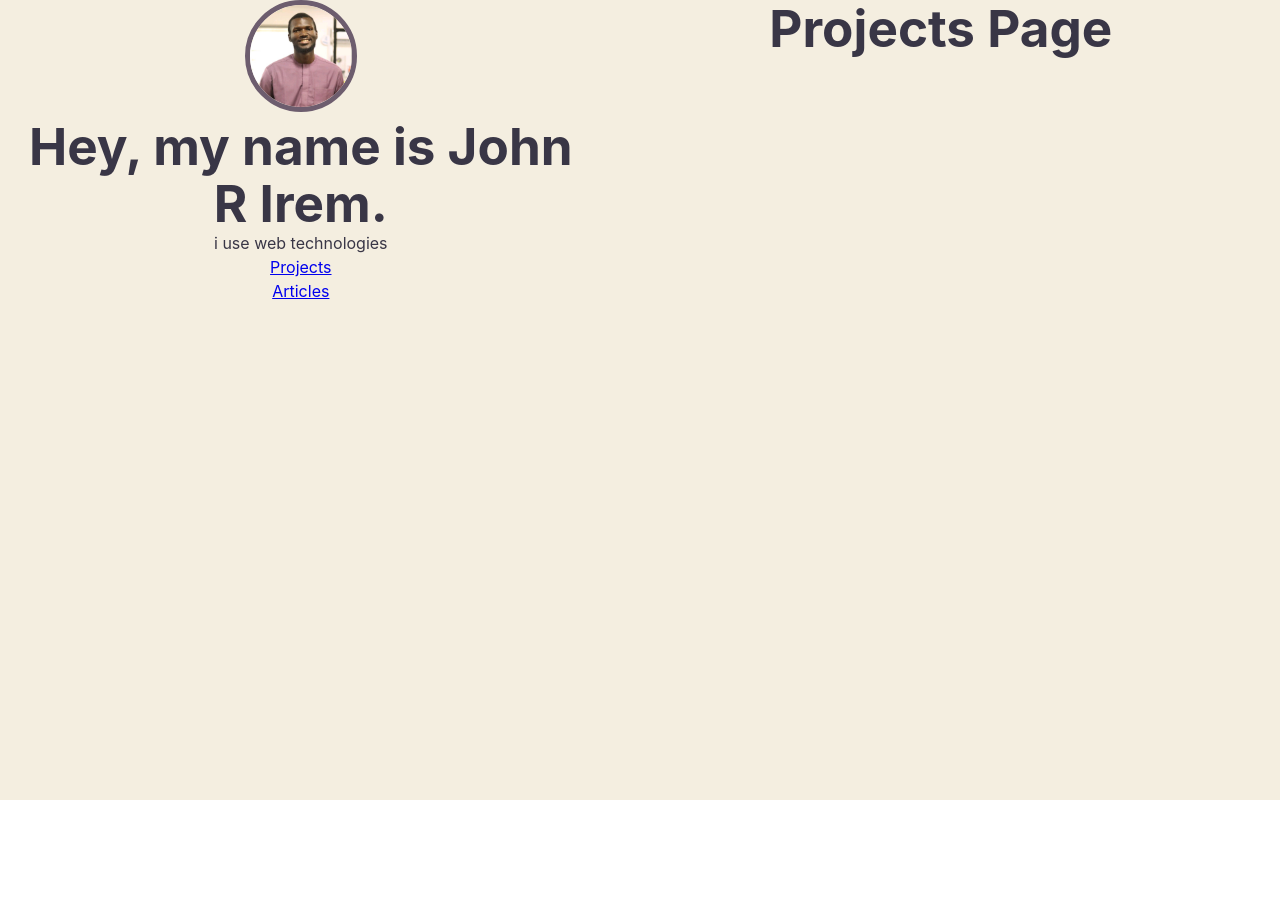
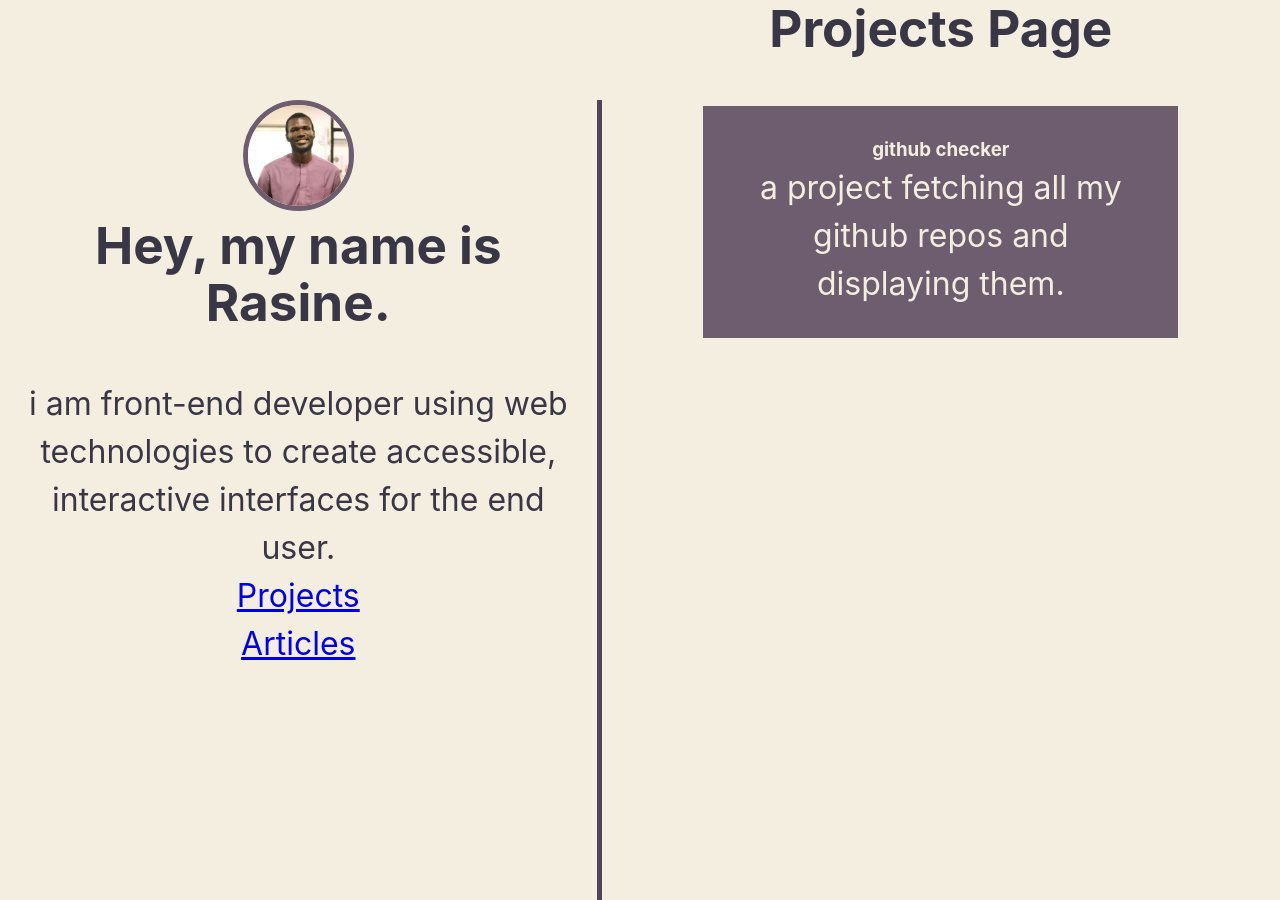
Before and after one commit to eyesaidyo/rasine-portfolio, a React (Vite) app: page / in a window 1280 px wide. Before the commit the page ends 800 px from the top, so only its background shows below. Built offline with nearby package versions, Linux system fonts and the light colour scheme.

Commit message:
started projects page

```diff
--- a/src/components/IntroNav/IntroNav.jsx
+++ b/src/components/IntroNav/IntroNav.jsx
@@ -11,10 +11,10 @@ const IntroNav = () => {
           <AviWrap src={Avi} />
 
           <h1>
-            Hey, my name is John R Irem.
+            Hey, my name is Rasine.
           </h1>
 
-          <p>i use web technologies</p>
+          <p>i am front-end developer using web technologies to create accessible, interactive interfaces for the end user. </p>
         </div>
         <div>
 
--- a/src/components/IntroNav/IntroNavStyles.jsx
+++ b/src/components/IntroNav/IntroNavStyles.jsx
@@ -2,8 +2,16 @@ import styled from "styled-components";
 
 export const IntroWrapper = styled.div`
 /* position: fixed; */
+margin-top: 100px;
 height: 100vh;
 padding: 0 20px;
+border-right:5px solid #4F4557;
+& h1{
+  margin-bottom: 50px;
+}
+& p{
+  font-size: 2rem;
+}
 `
 export const AviWrap = styled.img`
   width:20%;
--- /dev/null
+++ b/src/components/ProjectItem/ProjectItem.jsx
@@ -0,0 +1,11 @@
+import { ProjectItemWrap } from "./ProjectItemStyles"
+
+const ProjectItem = ({ title, summary }) => {
+  return (
+    <ProjectItemWrap>
+      <h3>{title}</h3>
+      <p>{summary}</p>
+    </ProjectItemWrap>
+  )
+}
+export default ProjectItem
--- /dev/null
+++ b/src/components/ProjectItem/ProjectItemStyles.jsx
@@ -0,0 +1,10 @@
+import styled from "styled-components";
+
+export const ProjectItemWrap = styled.div`
+  width: 70%;
+  background-color: #6D5D6E;
+  padding: 30px;
+  & h3, p{
+    color: #F4EEE0;
+  }
+`
--- a/src/components/Projects/Projects.jsx
+++ b/src/components/Projects/Projects.jsx
@@ -1,9 +1,11 @@
+import ProjectItem from "../ProjectItem/ProjectItem"
 import { ProjectsWrapper } from "./ProjectsStyles"
 
 const Projects = () => {
   return (
     <ProjectsWrapper>
       <h1>Projects Page</h1>
+      <ProjectItem title={'github checker'} summary='a project fetching all my github repos and displaying them.' />
     </ProjectsWrapper >
   )
 }
--- a/src/components/Projects/ProjectsStyles.jsx
+++ b/src/components/Projects/ProjectsStyles.jsx
@@ -1,6 +1,9 @@
 import styled from "styled-components";
 export const ProjectsWrapper = styled.div`
-display: block;
+display: flex;
+flex-direction:column;
+align-items: center;
+gap: 50px;
 overflow-y: auto;
 height: 100vh;
  h1{
--- a/src/index.css
+++ b/src/index.css
@@ -35,3 +35,6 @@ h1 {
   font-size: 3.2em;
   line-height: 1.1;
 }
+p {
+  font-size: 2rem;
+}
```
